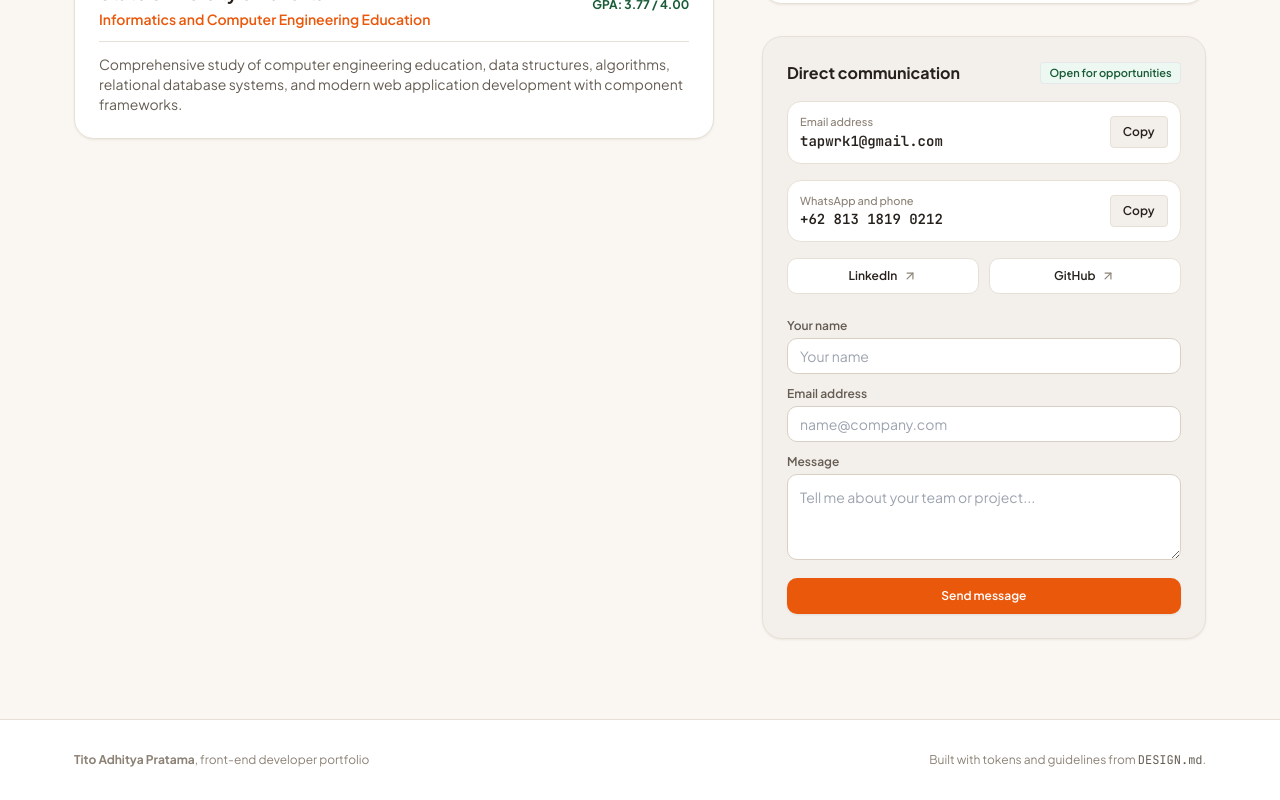
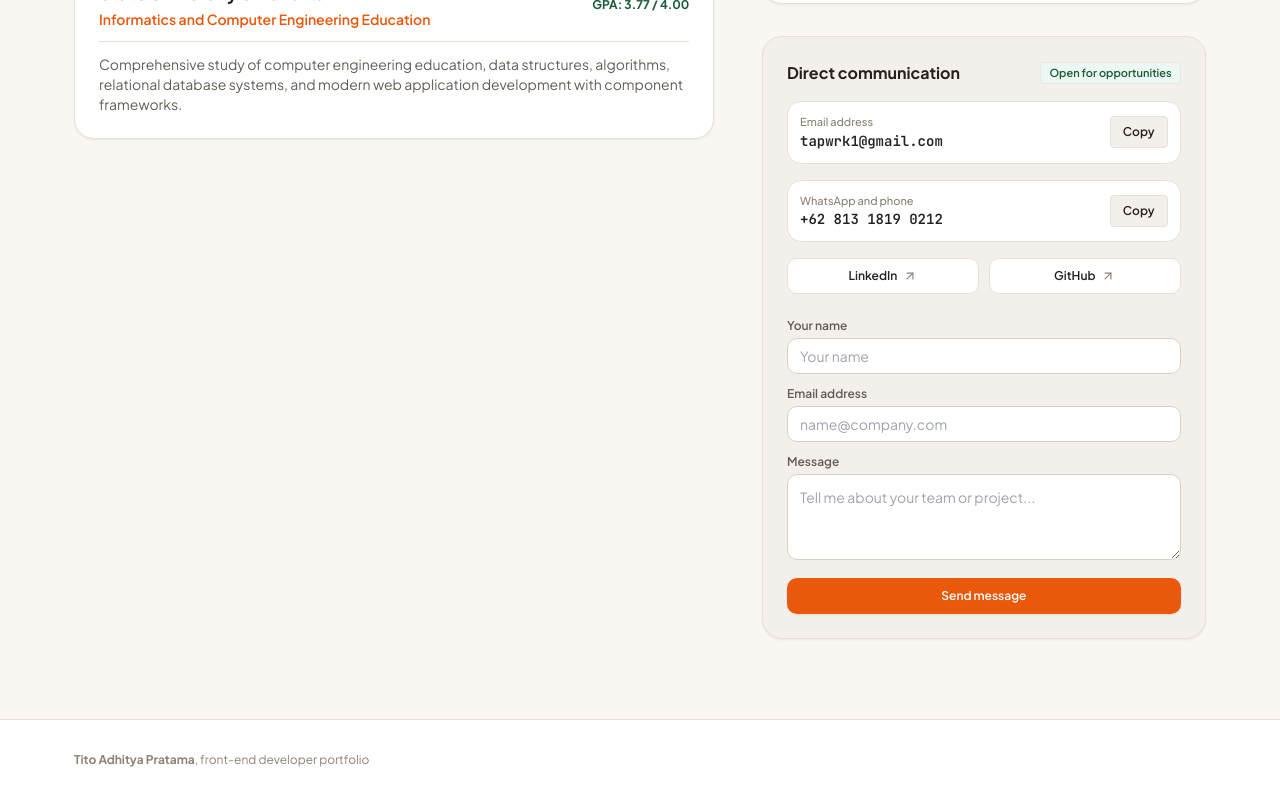
Before and after one commit to TitoAdhitya06/portfolio, a Nuxt app: page / in a window 1280 px wide. Shown: the part 3734-4534 px from the top of the page. Built offline with nearby package versions, Linux system fonts and the light colour scheme.

Commit message:
chore(footer): remove internal DESIGN.md reference

```diff
--- a/app/app.vue
+++ b/app/app.vue
@@ -792,9 +792,6 @@
       <div class="max-w-[1180px] mx-auto px-4 sm:px-6 flex flex-wrap items-center justify-between gap-4 text-xs text-text-tertiary">
         <div>
           <strong>Tito Adhitya Pratama</strong>, front-end developer portfolio
-        </div>
-        <div>
-          Built with tokens and guidelines from <span class="font-mono text-text-secondary">DESIGN.md</span>.
         </div>
       </div>
     </footer>
```
